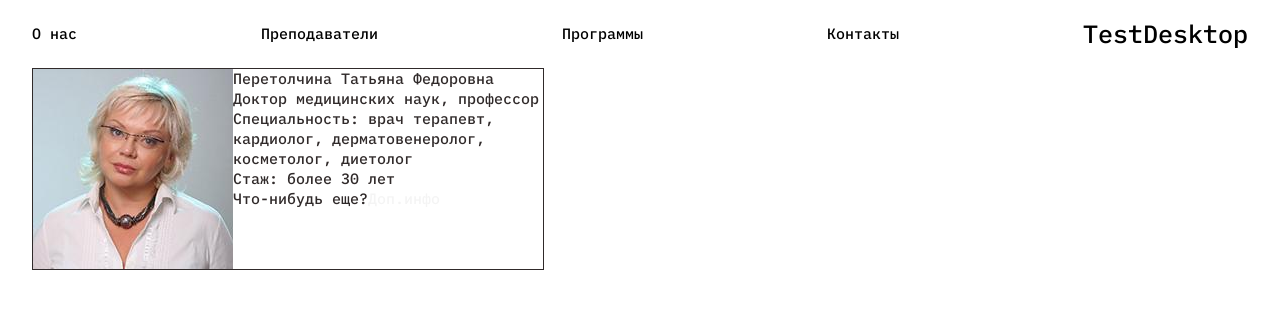
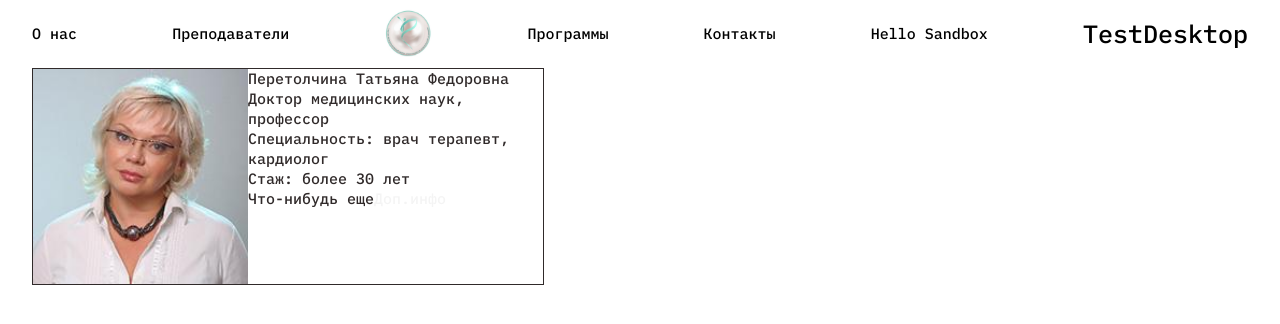
Before and after one commit to PersonaAMN/amn-innovacii-center-next, a Next.js app: page / in a window 1280 px wide. Shown: the top 324 px of the page. Built offline with nearby package versions, Linux system fonts and the light colour scheme.

Commit message:
creating logo and first expert card

```diff
--- a/src/app/page.tsx
+++ b/src/app/page.tsx
@@ -2,13 +2,17 @@
 import { Header } from '@/components/header/header'
 import Image from 'next/image'
 import { memo } from 'react'
-import { Card } from '@/components/catalog/card';
+import { Card } from '@/components/catalog/expertCard';
+import { experts } from '@/components/catalog/expertsInfo';
 
 export default function Home() {
   return (<>
-  <Header />
+  <Header title="Hello Sandbox" />
   <div className='px-16'>
-    <Card />
+    {experts.map((expert, index) => {
+      return <Card key={index} {...expert} order={index % 2 !== 0}/>
+      }
+    )}
   </div>
   </>
   )
--- a/src/components/catalog/card.tsx
+++ /dev/null
@@ -1,22 +0,0 @@
-import Image from 'next/image';
-
-export const Card = () => {
-    return (
-        <>
-        <figure className="text-[15px] leading-[20px] text-day-1000 flex justify-between w-[512px] border border-solid border-day-1000">
-            <Image src="/assets/Peretolchina.png" alt="Перетолчина Татьяна Федоровна" width={256} height={256}/>
-            <div className='flex flex-col'>
-                <figcaption>Перетолчина Татьяна Федоровна</figcaption>
-                <div>
-                    <div>
-                        <div>Доктор медицинских наук, профессор</div>
-                        <div>Специальность: врач терапевт, кардиолог, дерматовенеролог, косметолог, диетолог</div>
-                        <div>Стаж: более 30 лет</div>
-                        <div>Что-нибудь еще?<span className="text-day-50">Доп.инфо</span></div>
-                    </div>
-                </div>
-            </div>
-        </figure>
-        </>
-    )
-}
--- /dev/null
+++ b/src/components/catalog/expertCard.tsx
@@ -0,0 +1,23 @@
+import Image from 'next/image';
+import { ExpertProps } from '@/types/common';
+
+export const Card = (props: ExpertProps) => {
+    return (
+        <>
+        <figure className="text-[15px] leading-[20px] text-day-1000 flex justify-between w-[512px] border border-solid border-day-1000">
+            <Image src="/assets/Peretolchina.png" alt={props.name} width={256} height={256} className={props.order ? 'order-last' : undefined}/>
+            <div className='flex flex-col'>
+                <figcaption>{props.name}</figcaption>
+                <div>
+                    <div>
+                        <div>{props.degree}</div>
+                        <div>Специальность: {props.speciality}</div>
+                        <div>Стаж: {props.experience}</div>
+                        <div>{props.description}<span className="text-day-50">Доп.инфо</span></div>
+                    </div>
+                </div>
+            </div>
+        </figure>
+        </>
+    )
+}
--- /dev/null
+++ b/src/components/catalog/expertsInfo.tsx
@@ -0,0 +1,12 @@
+import { ExpertProps } from "@/types/common"
+
+export const experts = [
+    {
+        image: "/assets/Peretolchina.png",
+        name: "Перетолчина Татьяна Федоровна",
+        degree: "Доктор медицинских наук, профессор",
+        speciality: "врач терапевт, кардиолог",
+        experience: "более 30 лет",
+        description: "Что-нибудь еще",
+    }
+]
--- a/src/components/header/header.tsx
+++ b/src/components/header/header.tsx
@@ -1,13 +1,18 @@
-import SvgLogo from "./assets/logo";
+import Image from "next/image";
 
-export const Header = () => {
+interface Props {
+    title: string;
+}
+
+export const Header = (props: Props) => {
     return (
         <header className="flex justify-between text-[15px] leading-[20px] items-center h-[60px] lg:h-[68px] px-16">
             <span>О нас</span>
             <span>Преподаватели</span>
-            {/* <SvgLogo className="h-20 w-20"/> */}
+            <Image src="/logo.jpeg" alt="Учебный центр" width={48} height={48}/>
             <span>Программы</span>
             <span>Контакты</span>
+            <div>{props.title}</div>
             <div className="hidden lg:block text-[25px] leading-[20px]">TestDesktop</div>
         </header>
     );
```
Also changed, not shown: src/types/common.d.ts (+10 -0 lines), public/logo.jpeg (added).
